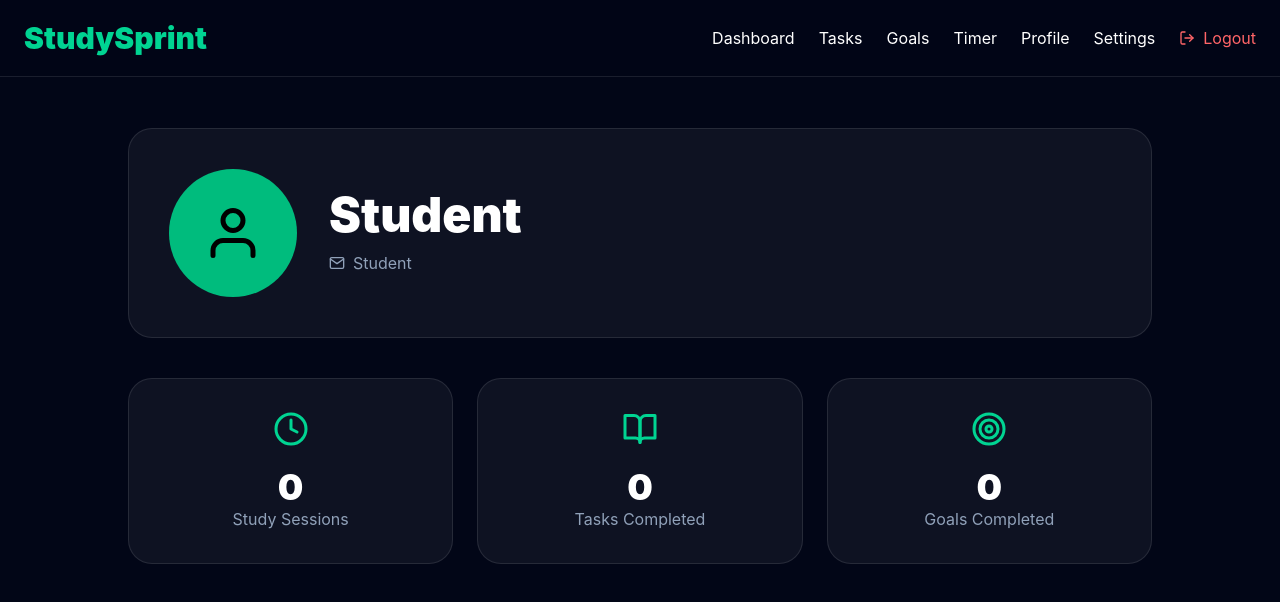
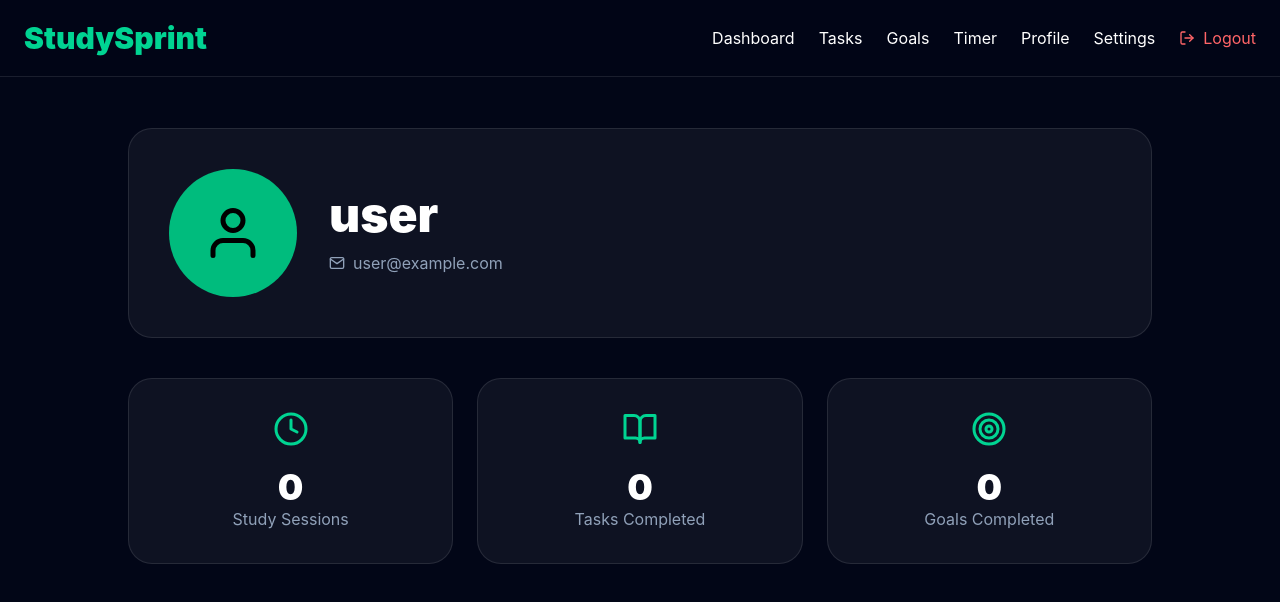
Before and after one commit to namrathacn/StudySprint, a React app in the folder frontend/: page /profile in a window 1280 px wide. Shown: the top 602 px of the page. Built offline with nearby package versions, Linux system fonts and the light colour scheme; no server answers; sample sign-in values are in the browser's storage; the HTML template or start-up script is replaced by a standard one.

Commit message:
Fix Firebase profile authentication

```diff
--- a/frontend/src/pages/Profile.jsx
+++ b/frontend/src/pages/Profile.jsx
@@ -1,33 +1,45 @@
-import {useEffect,useState} from "react";
+import { useEffect, useState } from "react";
 
 import Navbar from "../components/Navbar";
 
-import {FiUser,FiMail,FiBookOpen,FiTarget,FiClock} from "react-icons/fi";
+import {
+  FiUser,
+  FiMail,
+  FiBookOpen,
+  FiTarget,
+  FiClock
+} from "react-icons/fi";
 
-import {apiRequest} from "../services/api";
+import { apiRequest } from "../services/api";
+
+import { onAuthStateChanged } from "firebase/auth";
+import { auth } from "./firebase";
 
 
 
 function Profile(){
 
 
-const user = JSON.parse(localStorage.getItem("user")) || {};
+
+const [user,setUser] = useState(null);
 
 
 
-const [stats,setStats]=useState({
+const [stats,setStats] = useState({
 
-tasks:0,
+  tasks:0,
 
-completedTasks:0,
+  completedTasks:0,
 
-goals:0,
+  goals:0,
 
-completedGoals:0,
+  completedGoals:0,
 
-sessions:0
+  sessions:0
 
 });
+
+
 
 
 
@@ -36,7 +48,22 @@ sessions:0
 useEffect(()=>{
 
 
+const unsubscribe = onAuthStateChanged(
+auth,
+(currentUser)=>{
+
+
+setUser(currentUser);
+
+
+});
+
+
 loadStats();
+
+
+
+return unsubscribe;
 
 
 },[]);
@@ -46,13 +73,16 @@ loadStats();
 
 
 
-const loadStats=async()=>{
+
+
+
+const loadStats = async()=>{
 
 
 try{
 
 
-const data=await apiRequest("/dashboard");
+const data = await apiRequest("/dashboard");
 
 
 setStats(data);
@@ -74,7 +104,9 @@ console.log(error);
 
 
 
-const name=user.email
+
+
+const name = user?.email
 
 ?
 
@@ -83,6 +115,7 @@ user.email.split("@")[0]
 :
 
 "Student";
+
 
 
 
@@ -104,6 +137,8 @@ text-white
 
 
 
+
+
 <main className="
 pt-32
 px-6
@@ -118,6 +153,10 @@ mx-auto
 
 
 
+
+
+
+
 <div className="
 bg-white/5
 border
@@ -127,11 +166,17 @@ p-10
 ">
 
 
+
+
+
 <div className="
 flex
 items-center
 gap-8
 ">
+
+
+
 
 
 <div className="
@@ -155,6 +200,10 @@ text-black
 
 
 
+
+
+
+
 <div>
 
 
@@ -169,6 +218,8 @@ font-black
 
 
 
+
+
 <p className="
 mt-3
 text-slate-400
@@ -180,18 +231,36 @@ items-center
 
 <FiMail/>
 
-{user.email || "Student"}
+
+{
+
+user?.email || "Student"
+
+}
+
 
 </p>
+
+
+
 
 
 </div>
 
 
+
+
+
 </div>
 
 
+
+
+
+
+
 </div>
+
 
 
 
@@ -211,6 +280,9 @@ mt-10
 
 
 
+
+
+
 <div className="
 bg-white/5
 border
@@ -220,11 +292,14 @@ p-8
 text-center
 ">
 
+
 <FiClock className="
 mx-auto
 text-emerald-400
 text-4xl
 "/>
+
+
 
 
 <h2 className="
@@ -233,9 +308,14 @@ font-black
 mt-5
 ">
 
-{stats.sessions}
+
+{stats.sessions || 0}
+
 
 </h2>
+
+
+
 
 
 <p className="text-slate-400">
@@ -245,7 +325,12 @@ Study Sessions
 </p>
 
 
+
+
+
 </div>
+
+
 
 
 
@@ -263,11 +348,15 @@ text-center
 ">
 
 
+
 <FiBookOpen className="
 mx-auto
 text-emerald-400
 text-4xl
 "/>
+
+
+
 
 
 <h2 className="
@@ -276,9 +365,14 @@ font-black
 mt-5
 ">
 
-{stats.completedTasks}
+
+{stats.completedTasks || 0}
+
 
 </h2>
+
+
+
 
 
 <p className="text-slate-400">
@@ -288,7 +382,12 @@ Tasks Completed
 </p>
 
 
+
+
+
 </div>
+
+
 
 
 
@@ -306,11 +405,15 @@ text-center
 ">
 
 
+
 <FiTarget className="
 mx-auto
 text-emerald-400
 text-4xl
 "/>
+
+
+
 
 
 <h2 className="
@@ -319,9 +422,14 @@ font-black
 mt-5
 ">
 
-{stats.completedGoals}
+
+{stats.completedGoals || 0}
+
 
 </h2>
+
+
+
 
 
 <p className="text-slate-400">
@@ -331,7 +439,12 @@ Goals Completed
 </p>
 
 
+
+
+
 </div>
+
+
 
 
 
@@ -341,10 +454,18 @@ Goals Completed
 
 
 
+
+
+
+
+
 </div>
 
 
 </main>
+
+
+
 
 
 </div>
@@ -356,4 +477,5 @@ Goals Completed
 }
 
 
+
 export default Profile;
```
